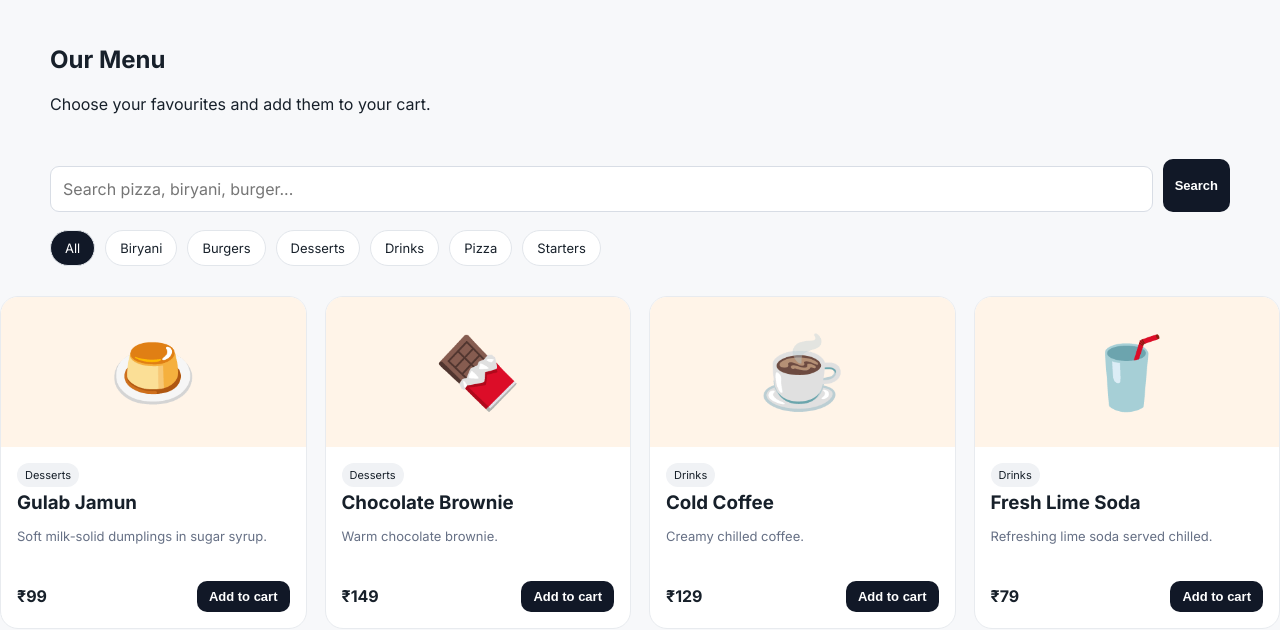
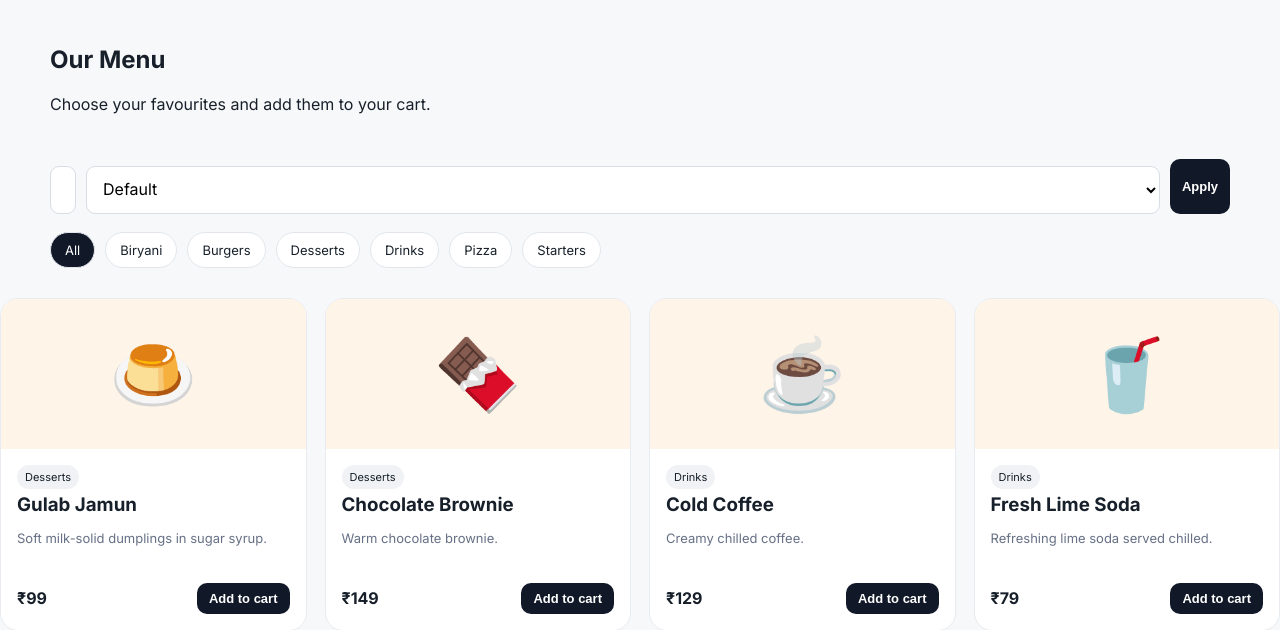
Before and after one commit to sathyasureshmani-max/Food-Ordering-System, a Flask app: page /menu in a window 1280 px wide. Shown: the part 72-702 px from the top of the page. Run offline with Flask 3, Linux system fonts and the light colour scheme; data comes from the database, SQL or seed files in the repository.

Commit message:
Add food price sorting feature

```diff
--- a/app.py
+++ b/app.py
@@ -218,27 +218,53 @@ def logout():
     flash("You have been logged out.", "success")
     return redirect(url_for("home"))
 
+
 @app.route("/menu")
 def menu():
     category = request.args.get("category", "").strip()
     search = request.args.get("search", "").strip()
+    sort = request.args.get("sort", "default")
+
     conn = get_db()
-    categories = conn.execute("SELECT * FROM categories ORDER BY name").fetchall()
+
+    categories = conn.execute(
+        "SELECT * FROM categories ORDER BY name"
+    ).fetchall()
+
     query = """SELECT f.*, c.name category FROM foods f
                JOIN categories c ON c.id=f.category_id
                WHERE f.is_available=1"""
+
     params = []
+
     if category:
         query += " AND c.name=?"
         params.append(category)
+
     if search:
         query += " AND (f.name LIKE ? OR f.description LIKE ?)"
         params.extend([f"%{search}%", f"%{search}%"])
-    query += " ORDER BY f.id DESC"
+
+    sort_options = {
+        "low": "f.price ASC",
+        "high": "f.price DESC",
+        "default": "f.id DESC"
+    }
+
+    order_by = sort_options.get(sort, "f.id DESC")
+    query += " ORDER BY " + order_by
+
     foods = conn.execute(query, params).fetchall()
     conn.close()
-    return render_template("menu.html", foods=foods, categories=categories,
-                           selected_category=category, search=search)
+
+    return render_template(
+        "menu.html",
+        foods=foods,
+        categories=categories,
+        selected_category=category,
+        search=search,
+        sort=sort
+    )
 
 @app.post("/cart/add/<int:food_id>")
 @login_required
--- a/templates/menu.html
+++ b/templates/menu.html
@@ -7,8 +7,24 @@
 </section>
 <div class="filters">
 <form method="get" class="search">
-<input name="search" value="{{ search }}" placeholder="Search pizza, biryani, burger...">
-<button class="btn small">Search</button>
+    <input name="search" value="{{ search }}"
+           placeholder="Search pizza, biryani, burger...">
+
+    <select name="sort">
+        <option value="default" {% if sort == 'default' %}selected{% endif %}>
+            Default
+        </option>
+
+        <option value="low" {% if sort == 'low' %}selected{% endif %}>
+            Price: Low to High
+        </option>
+
+        <option value="high" {% if sort == 'high' %}selected{% endif %}>
+            Price: High to Low
+        </option>
+    </select>
+
+    <button class="btn small">Apply</button>
 </form>
 <div class="chips">
 <a class="{{ 'active' if not selected_category else '' }}" href="{{ url_for('menu') }}">All</a>
```
